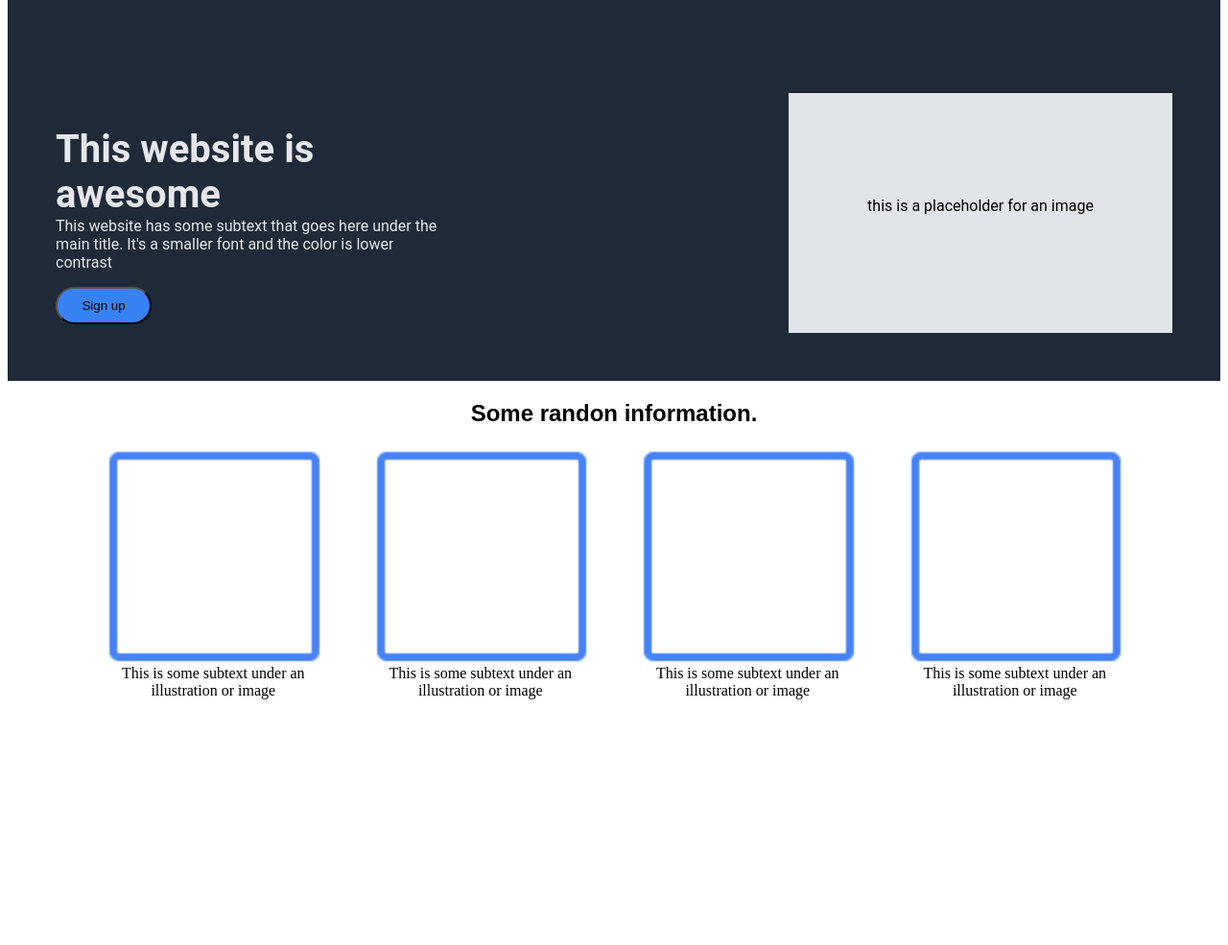
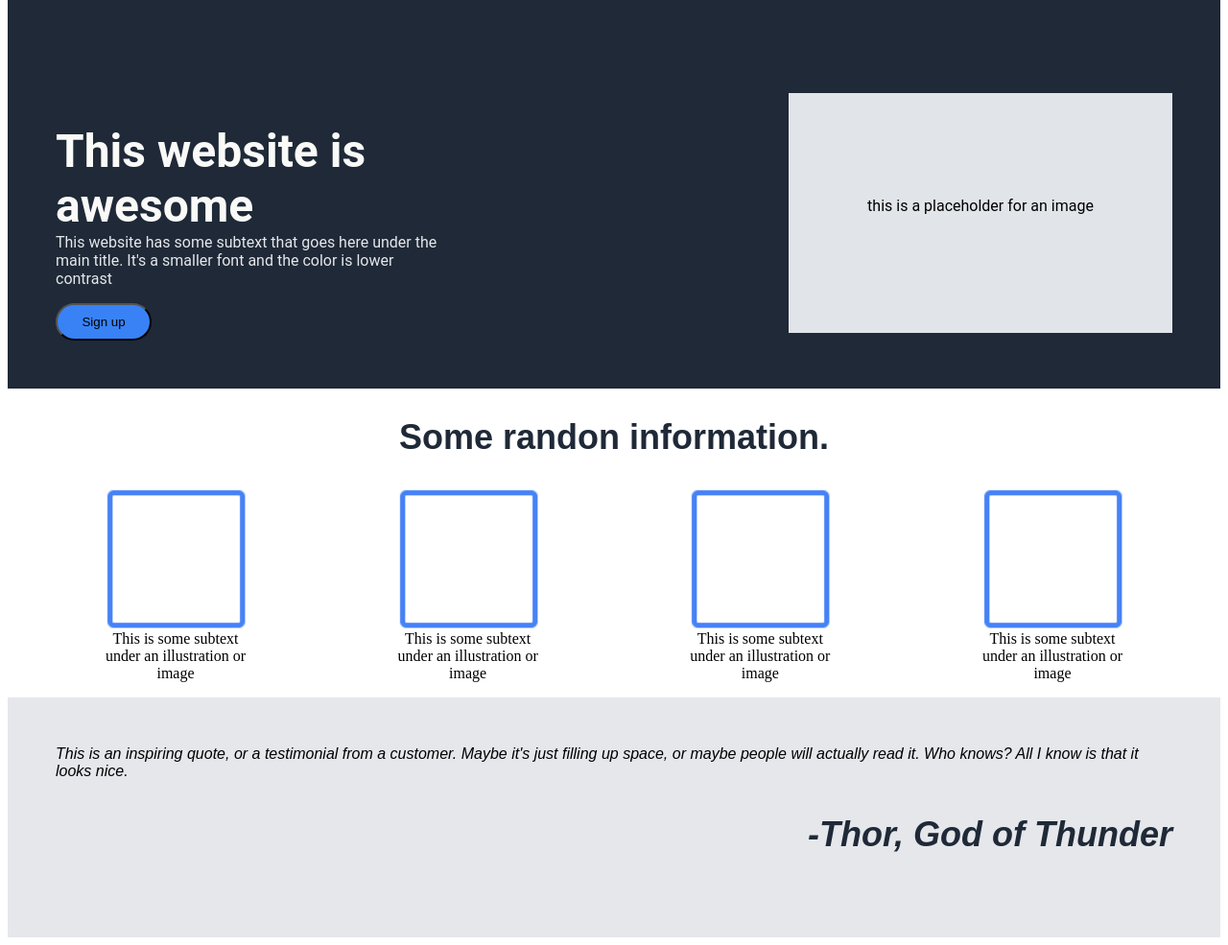
Before and after one commit to eh-th/odin-landing-page, a plain HTML site: page index.html in a window 1280 px wide. Shown: the part 49-1034 px from the top of the page at 96% size. Before the commit the page ends 802 px from the top, so only its background shows below. Drawn offline with Linux system fonts and the light colour scheme.

Commit message:
Add the forth section This creates the quote section.

```diff
--- a/index.html
+++ b/index.html
@@ -43,6 +43,10 @@
                 <p>This is some subtext under an illustration or image</p>
             </div>
         </div>
+        <div class="quote">
+            <p>This is an inspiring quote, or a testimonial from a customer. Maybe it's just filling up space, or maybe people will actually read it. Who knows? All I know is that it looks nice.</p>
+            <h3>-Thor, God of Thunder</h3>
+        </div>
 
     </div>
 
--- a/style.css
+++ b/style.css
@@ -26,10 +26,10 @@ ul {
 }
 
 h1 {
-    color: #E5E7EB;
+    color: #F9FAF8;
     font-family: 'roboto',sans-serif;
     font-weight: bold;
-    font-size: 40px;
+    font-size: 48px;
     margin-bottom: 0px;
 }
 
@@ -81,6 +81,9 @@ h2 {
     font-family: sans-serif;
     display: flex;
     justify-content: center;
+    font-size: 36px;
+    font-weight: extra-bold;
+    color: #1F2937;
 
 }
 
@@ -97,4 +100,21 @@ h2 {
     flex-direction: column;
     justify-content: center;
     text-align: center;
+    width: 150px;
+    flex-basis: auto;
 }
+
+.quote {
+    background-color: #E5E7EB;
+    padding: 50px;
+    font-style: italic;
+    font-family: sans-serif;
+}
+
+h3 {
+    text-align: right;
+    font-family: sans-serif;
+    color: #1F2937;
+    font-size: 36px
+
+}
```
Also changed, not shown: 1 other file.
